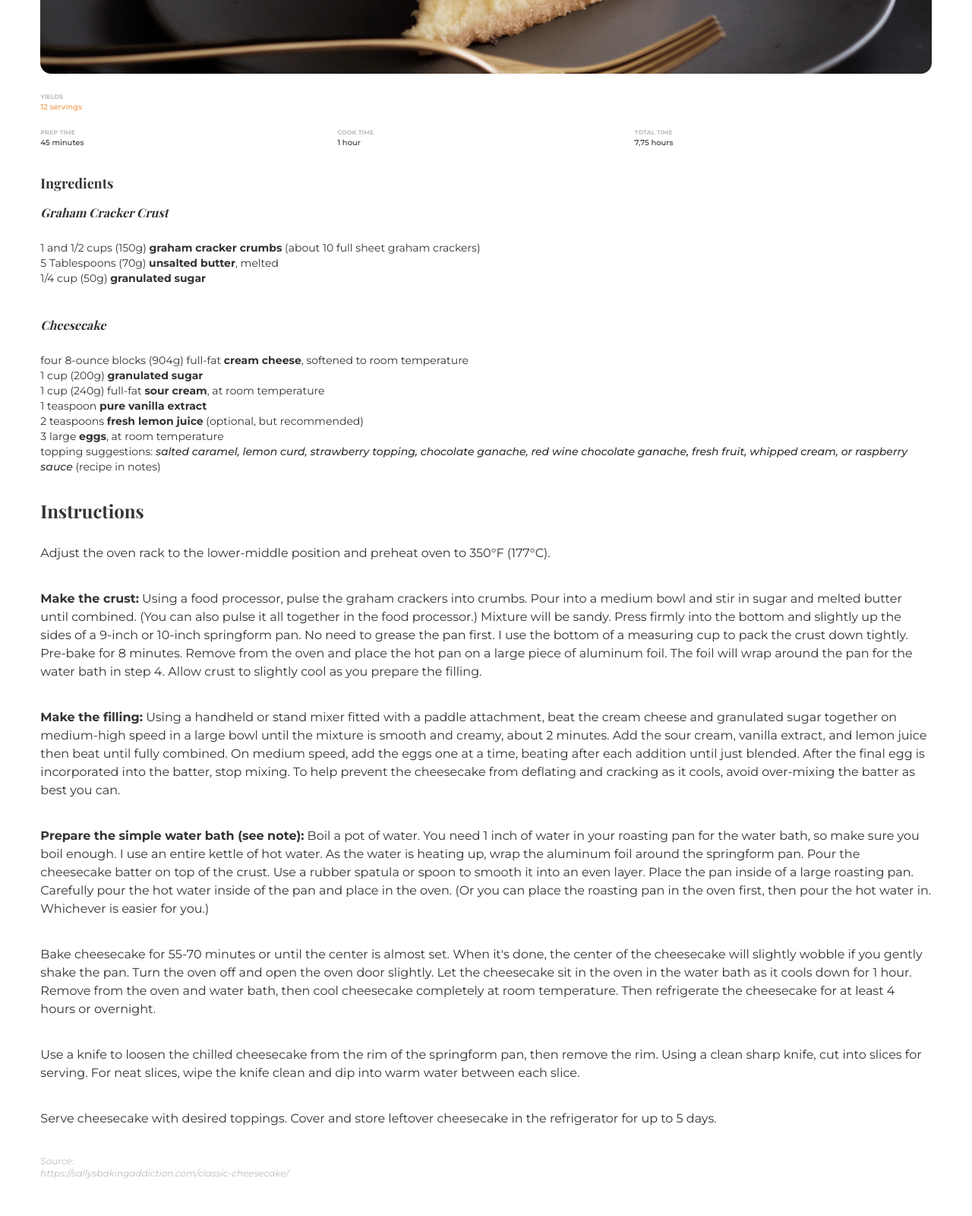
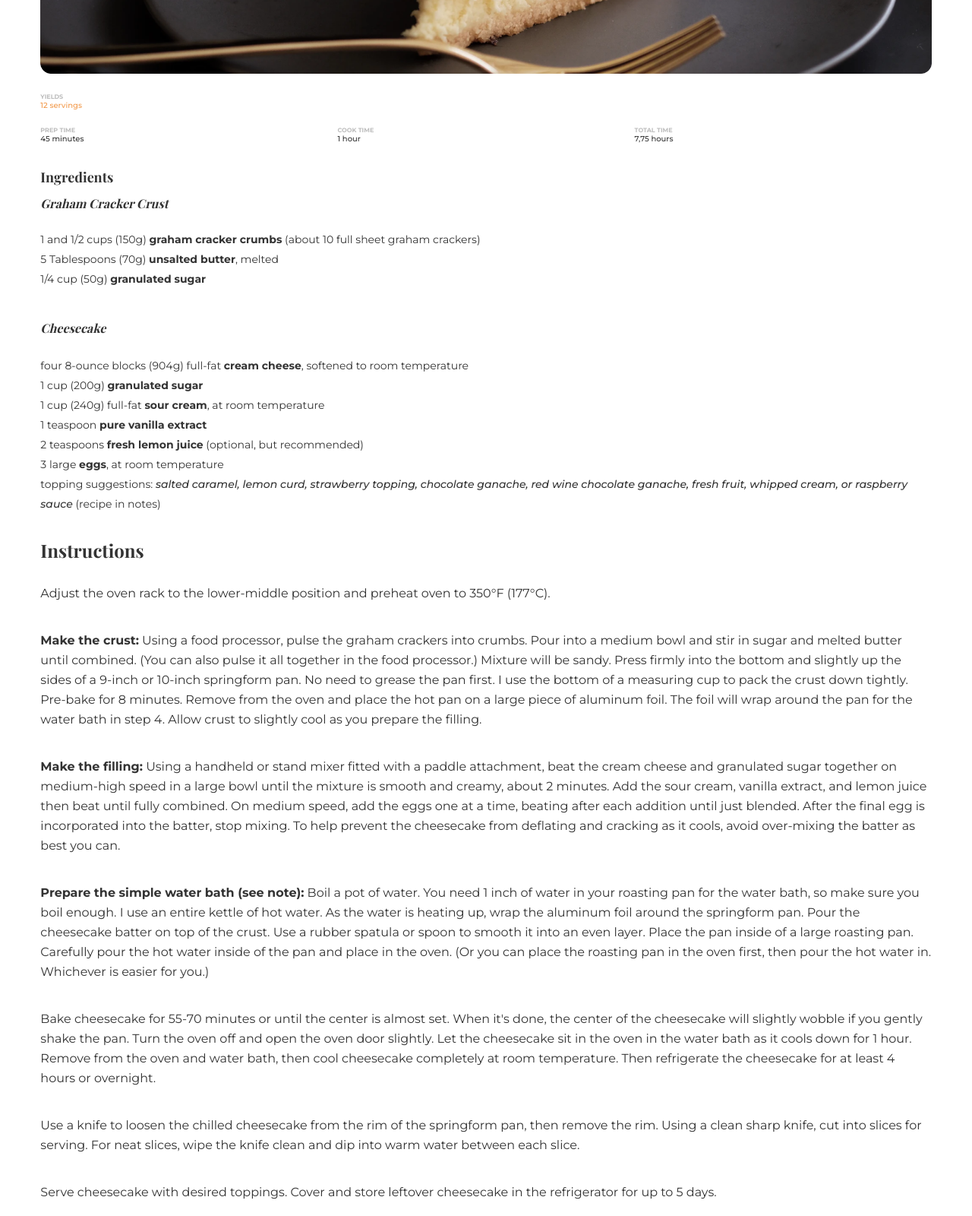
Before and after one commit to islandskan/devchallenges-responsive-recipe-blog, a website: page build/index.html in a window 1280 px wide. Shown: the part 600-2200 px from the top of the page at 76% size. Drawn offline with nearby package versions, Linux system fonts and the light colour scheme; a web font is replaced by a local one.

Commit message:
add line-heights and margins to text

```diff
--- a/build/index.html
+++ b/build/index.html
@@ -23,14 +23,14 @@
         <div class="w-11/12 m-auto">
             <!-- Recipe heading, ingress, and image -->
             <section class="mt-8 mb-6">
-                <h1 class="font-heading font-bold text-2xl mb-3">
+                <h1 class="leading-8 font-heading font-bold text-2xl mb-3">
                     Classic Cheesecake Recipe
                 </h1>
                 <div class="mb-5">
                     <!-- The gray svg dots should be here -->
                     <span></span>
                     <p
-                        class="font-body italic font-medium text-xs text-secondary-100"
+                        class="leading-4 font-body italic font-medium text-xs text-secondary-100"
                     >
                         Look no further for a creamy and ultra smooth classic
                         cheesecake recipe! Paired with a buttery graham cracker
@@ -43,7 +43,7 @@
             <!-- Main section for ingredients, instructions and the time card -->
             <section class="mb-32">
                 <!-- Card with serving and time info -->
-                <div class="grid grid-cols-3 grid-rows-2 gap-y-5">
+                <div class="grid grid-cols-3 grid-rows-2 gap-y-5 leading-3">
                     <div class="text-secondary-300 col-start-1 row-start-1">
                         <h6 class="card-title">Yields</h6>
                         <!-- Icon -->
@@ -67,16 +67,18 @@
                 </div>
                 <!-- Ingredients section -->
                 <section class="font-body font-normal text-sm mb-8 mt-8">
-                    <h2 class="recipe-heading text-lg font-bold mb-[13px]">
+                    <h2
+                        class="leading-6 recipe-heading text-lg font-bold mb-[13px]"
+                    >
                         Ingredients
                     </h2>
                     <div class="mb-10">
                         <h3
-                            class="recipe-heading italic font-normal text-base mb-6"
+                            class="leading-5 recipe-heading italic font-normal text-base mb-6"
                         >
                             Graham Cracker Crust
                         </h3>
-                        <ul>
+                        <ul class="leading-[26px]">
                             <!-- The checkboxes should be here -->
                             <li>
                                 1 and 1/2 cups (150g)
@@ -103,7 +105,7 @@
                         >
                             Cheesecake
                         </h3>
-                        <ul>
+                        <ul class="leading-[26px]">
                             <!-- The checkboxes should be here -->
                             <li>
                                 four 8-ounce blocks (904g) full-fat
@@ -150,10 +152,12 @@
 
                 <!-- Instructions section -->
                 <section class="font-body text-base">
-                    <h2 class="recipe-heading text-2xl font-bold mb-7">
+                    <h2
+                        class="leading-8 recipe-heading text-2xl font-bold mb-7"
+                    >
                         Instructions
                     </h2>
-                    <ol>
+                    <ol class="leading-[26px]">
                         <li class="mb-9">
                             Adjust the oven rack to the lower-middle position
                             and preheat oven to 350°F (177°C).
@@ -230,7 +234,9 @@
                             to 5 days.
                         </li>
                     </ol>
-                    <p class="italic font-normal text-xs text-secondary-200">
+                    <p
+                        class="leading-5 italic font-normal text-xs text-secondary-200"
+                    >
                         Source:<br />
                         https://sallysbakingaddiction.com/classic-cheesecake/
                     </p>
```
Also changed, not shown: build/styles.css.
